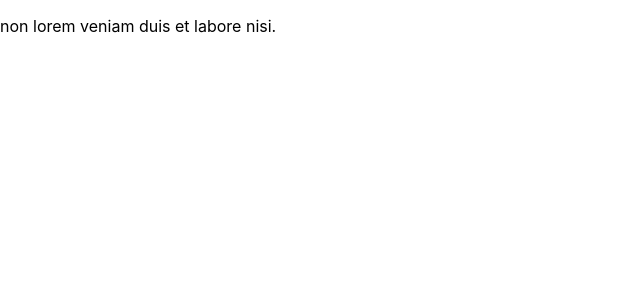
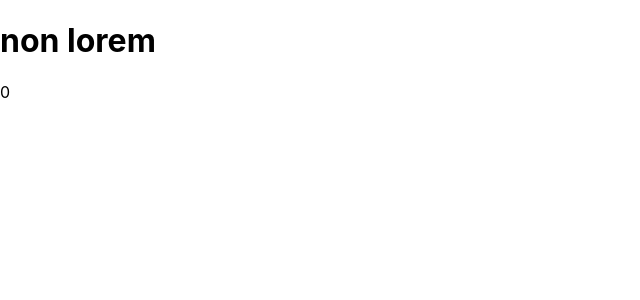
Before and after one commit to andrelzsousa/TypingRun, a React (Create React App) app: page / in a window 1280 px wide. Shown: the top 300 px of the page, without its empty margins (0-640 px from the left). Built offline with nearby package versions, Linux system fonts and the light colour scheme.

Commit message:
Feat: stopwatch and hits count

```diff
--- a/src/App.js
+++ b/src/App.js
@@ -1,52 +1,37 @@
-import { useEffect, useRef, useState } from 'react';
+import {useRef, useState } from 'react';
+import Text from './Text';
+import StopWatch from './StopWatch';
+import Finish from './Finish';
+
+
+//https://www.speedtypingonline.com/typing-equations
+function App() {
+  // const lorem = "non lorem veniam duis et labore nisi."
+  const lorem = "non lorem"
+  const textObj = lorem.split('').map((c, i) => {
+    return {char: c, style: 'default', i}
+  })
+  const [text, setText] = useState(textObj)
+  const textLen = text.length
+  const curIndex = useRef(0)
+  const hits = useRef(0)
+
+  //stopWatch
+  const [time, setTime] = useState(0)
+  const [isActive, setIsActive] = useState(false)
 
 
 
-function App() {
-  const lorem = "non lorem veniam duis et labore nisi."
-  const textObj = lorem.split('').map((c, i) => {
-    return {char: c, style: 'default', i}
-  })
+  console.log()
+  return (
+    <div>
 
-  const [text, setText] = useState(textObj)
-  const target = useRef(0)
-
-  useEffect(() => {
-    function checkKey(curIndex, keyPressed){
-        if(keyPressed === "Backspace"){
-          setText((items) => items.map((item) => {
-            return item.i === curIndex ? { ...item, style: 'default' } : item
-          }))
-          return
-        }
-
-        setText((items) => items.map((item) => {
-          return item.i === curIndex ? { ...item, style: text.at(curIndex).char === keyPressed ? 'hit' : 'miss' } : item
-        }))
-
-    }
-
-    function callback(event){
-      if(event.key === "Backspace"){
-        target.current--
-        checkKey(target.current, event.key)
-      }
-      else{
-        checkKey(target.current, event.key)
-        target.current++
-      }
-    }
-
-    document.addEventListener("keydown", callback)
-
-    return () => {document.removeEventListener("keydown", callback)}
-  }, [text, setText])
-
-
-  return (
-  <div>
-    <p>{text.map(c => <span className={c.style} key={c.i}>{c.char}</span>)}</p>
-  </div>
+      <Text setText={setText} curIndex={curIndex} isActive= {isActive} setIsActive={setIsActive} hits={hits}>
+        {text}
+      </Text>
+      <StopWatch time={time} isActive={isActive} setTime={setTime}/>
+      {text.length === curIndex.current && <Finish hits={hits} textLen={textLen} />}
+    </div>
   );
 }
 
--- /dev/null
+++ b/src/Finish.js
@@ -0,0 +1,9 @@
+function Finish({hits, textLen}) {
+    return (
+        <div>
+            <p>finish. Hits: {hits.current}</p>
+        </div>
+    )
+}
+
+export default Finish
--- /dev/null
+++ b/src/StopWatch.js
@@ -0,0 +1,26 @@
+import { useEffect } from 'react'
+
+function StopWatch({time, isActive, setTime, finish}) {
+
+
+    useEffect(() => {
+        let intervalId
+
+        if (isActive) {
+            intervalId = setInterval(() => {
+                setTime((t) => t + 1)
+            }, 1000)
+        }
+
+
+        return () => { clearInterval(intervalId) }
+    }, [isActive, setTime])
+
+    return (
+        <div>
+            <p>{time}</p>
+        </div>
+    )
+}
+
+export default StopWatch
--- /dev/null
+++ b/src/Text.js
@@ -0,0 +1,74 @@
+import { useEffect } from 'react';
+
+
+
+function Text({ setText, curIndex, hits, isActive, setIsActive, children }) {
+
+
+
+    useEffect(() => {
+        function stop(){
+            setIsActive((s) => !s)
+        }
+
+        function checkKey(index, keyPressed) {
+            if (keyPressed === "Backspace") {
+                setText((items) => items.map((item) => {
+
+                    if (item.i === index && item.style === 'hit') {
+                        hits.current--
+                    }
+
+                    return item.i === index ? { ...item, style: 'default' } : item
+                }))
+                return
+            }
+
+            setText((items) => items.map((item) => {
+                if (item.i === index && children.at(index).char === keyPressed) {
+                    hits.current++
+                }
+                return item.i === index ? { ...item, style: children.at(index).char === keyPressed ? 'hit' : 'miss' } : item
+            }))
+        }
+
+        function callback(event) {
+
+            if (curIndex.current === children.length) return
+
+
+            if (curIndex.current === 0 && event.key !== "Backspace" && !isActive) {
+                setIsActive((s) => !s)
+            }
+
+            if (event.key === "Backspace") {
+                if (curIndex.current > 0) {
+                    curIndex.current--
+                    checkKey(curIndex.current, event.key)
+                }
+            }
+            else {
+                checkKey(curIndex.current, event.key)
+                curIndex.current++
+            }
+        }
+
+        document.addEventListener("keydown", callback)
+
+        if (curIndex.current === children.length && isActive){
+            stop()
+            return
+        }
+        return () => {
+            document.removeEventListener("keydown", callback)
+        }
+    }, [children, setText, curIndex, isActive, setIsActive, hits])
+
+    return (
+        <div>
+            <h1>{children.map(c => <span className={c.style} key={c.i}>{c.char}</span>)}</h1>
+        </div>
+    );
+}
+
+export default Text;
```
